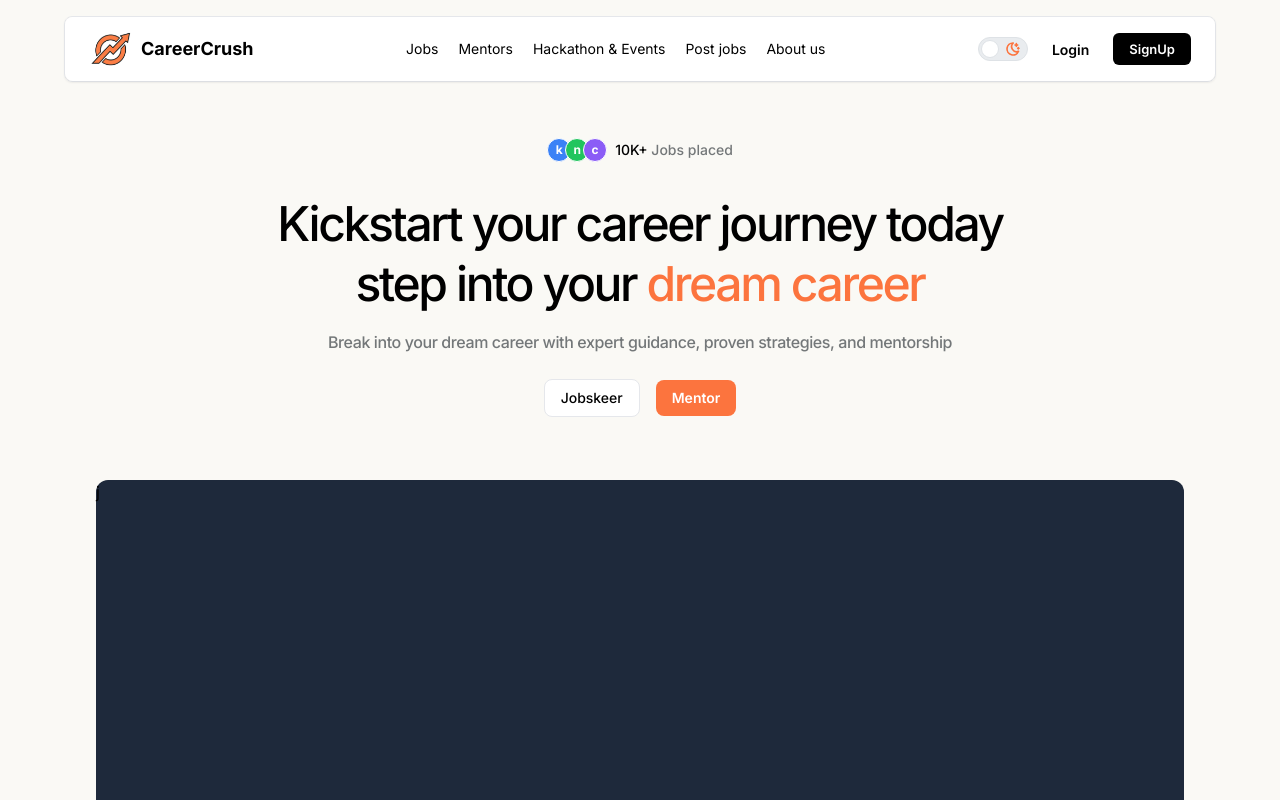
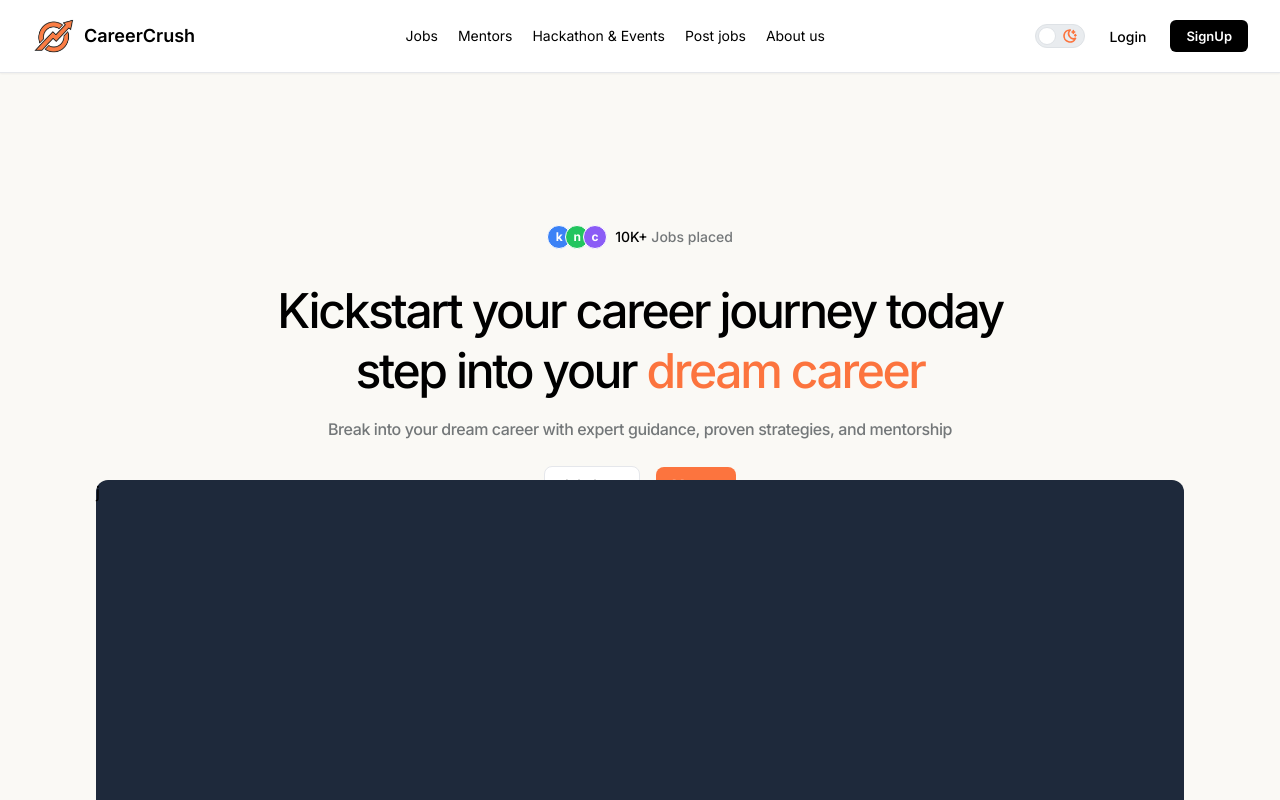
Before and after one commit to Happyesss/careercrush, a Next.js app: page / in a window 1280 px wide. Shown: the top 800 px of the page. Built offline with nearby package versions, Linux system fonts and the light colour scheme.

Commit message:
fixed the header and footer

```diff
--- a/src/app/globals.css
+++ b/src/app/globals.css
@@ -44,3 +44,83 @@ body {
     text-wrap: balance;
   }
 }
+
+/* Custom animations for modern UI */
+@keyframes fadeIn {
+  from {
+    opacity: 0;
+    transform: translateY(20px);
+  }
+  to {
+    opacity: 1;
+    transform: translateY(0);
+  }
+}
+
+@keyframes slideIn {
+  from {
+    opacity: 0;
+    transform: translateX(-20px);
+  }
+  to {
+    opacity: 1;
+    transform: translateX(0);
+  }
+}
+
+@keyframes slideUp {
+  from {
+    opacity: 0;
+    transform: translateY(30px);
+  }
+  to {
+    opacity: 1;
+    transform: translateY(0);
+  }
+}
+
+@keyframes float {
+  0%, 100% {
+    transform: translateY(0px);
+  }
+  50% {
+    transform: translateY(-10px);
+  }
+}
+
+.animate-fade-in {
+  animation: fadeIn 0.8s ease-out;
+}
+
+.animate-slide-in {
+  animation: slideIn 0.6s ease-out;
+}
+
+.animate-slide-up {
+  animation: slideUp 0.6s ease-out;
+}
+
+.animate-float {
+  animation: float 3s ease-in-out infinite;
+}
+
+/* Backdrop blur for better browser support */
+.backdrop-blur-md {
+  -webkit-backdrop-filter: blur(12px);
+  backdrop-filter: blur(12px);
+}
+
+.backdrop-blur-lg {
+  -webkit-backdrop-filter: blur(16px);
+  backdrop-filter: blur(16px);
+}
+
+.backdrop-blur-sm {
+  -webkit-backdrop-filter: blur(4px);
+  backdrop-filter: blur(4px);
+}
+
+/* Smooth scroll for better UX */
+html {
+  scroll-behavior: smooth;
+}
--- a/src/app/layout.tsx
+++ b/src/app/layout.tsx
@@ -8,13 +8,12 @@ import '@mantine/notifications/styles.css'
 import { Providers } from '@/components/Providers'
 import Header from '@/components/Header/Header'
 import Footer from '@/components/Footer/Footer'
-import { Divider } from '@mantine/core'
 
 const inter = Inter({ subsets: ['latin'], variable: '--font-inter' })
 
 export const metadata: Metadata = {
-  title: 'CareerCrush',
-  description: 'Find your dream job or hire the best talent',
+  title: 'CareerCrush - Kickstart Your Dream Career',
+  description: 'Find your dream job, connect with expert mentors, and accelerate your career growth with CareerCrush. 10K+ jobs placed successfully.',
 }
 
 export default function RootLayout({
@@ -24,15 +23,20 @@ export default function RootLayout({
 }) {
   return (
     <html lang="en" className={inter.variable}>
-      <body className="font-sans bg-secondary">
+      <body className="font-sans bg-secondary min-h-screen flex flex-col">
         <Providers>
-          <div className="sticky top-4 z-50 flex justify-center px-4">
-            <div className="w-full max-w-6xl mx-auto rounded-lg border border-cape-cod-100/60 dark:border-secondary  dark:bg-cape-cod-900/60 backdrop-blur shadow-sm">
+          {/* Full-width sticky header */}
+          <div className="sticky top-0 z-50 w-full  backdrop-blur-md border-b border-cape-cod-100/20 dark:border-third shadow-sm">
+
               <Header />
-            </div>
           </div>
-          {children}
-          <Divider mx="md" size="xs"/>
+
+          {/* Main content with flex-grow to push footer down */}
+          <main className="flex-grow">
+            {children}
+          </main>
+
+          {/* Full-width footer */}
           <Footer />
         </Providers>
       </body>
--- a/src/components/Footer/Footer.tsx
+++ b/src/components/Footer/Footer.tsx
@@ -14,15 +14,15 @@ const Footer = () => {
   }
 
   return (
-    <footer className="py-12 bg-secondary">
-      <div className="max-w-7xl mx-auto px-4 sm:px-6 lg:px-8">
-        <div className="relative rounded-[28px] bg-primary text-white overflow-hidden p-8 sm:p-12">
+    <footer className={`w-full p-8 px-12 pb-0 tracking-tight ${isDarkMode ? 'bg-primary text-white' : 'bg-primary text-white'}  mt-auto`}>
+      <div className=" ">
+        <div className="relative rounded-[28px]   overflow-hidden p-4 ">
           {/* Watermark word */}
-          <div className="pointer-events-none select-none absolute -bottom-10 left-0 right-0 text-white/20 font-extrabold tracking-tight text-[140px] leading-none hidden md:block">
+          <div className="pointer-events-none select-none absolute -bottom-10 left-0 right-0 text-white/10 font-extrabold tracking-tight text-[140px] leading-none hidden md:block">
             CareerCrush
           </div>
 
-          <div className="grid grid-cols-1 md:grid-cols-3 gap-10 relative z-10">
+          <div className="grid grid-cols-1 pb-20 md:grid-cols-3 gap-10 relative z-10">
             {/* Quick Links */}
             <div>
               <h3 className="text-2xl font-semibold mb-6">Quick Links</h3>
@@ -65,13 +65,13 @@ const Footer = () => {
         </div>
 
         {/* Bottom legal row */}
-        <div className="flex flex-col md:flex-row items-center justify-between gap-4 mt-6 px-2 text-sm text-lightBlack">
+        {/* <div className="flex flex-col md:flex-row items-center justify-between gap-4 mt-6 px-2 text-sm text-lightBlack">
           <p>© {new Date().getFullYear()} CareerCrush. All rights reserved.</p>
           <div className="flex gap-6">
             <Link href="/privacy-policy" className="hover:underline">Privacy Policy</Link>
             <Link href="/terms-of-service" className="hover:underline">Terms of Service</Link>
           </div>
-        </div>
+        </div> */}
       </div>
     </footer>
   );
--- a/src/components/Header/Header.tsx
+++ b/src/components/Header/Header.tsx
@@ -77,21 +77,21 @@ const Header = () => {
 
   return (
     <div
-      className="w-full rounded-lg bg-white dark:bg-third px-6 py-3 sm-mx:px-3 sm-mx:py-2 text-black dark:text-secondary flex justify-between items-center transition-colors duration-300 shadow-sm dark:shadow-gray-800/20"
+      className={`w-full px-8 tracking-normal ${isDarkMode ? "bg-third text-white" : "bg-white text-black"}  py-4 flex justify-between items-center transition-colors duration-300`}
     >
       {/* Logo */}
       <div className="flex gap-3 items-center">
-        <Link href="/" className="flex items-center gap-2">
+        <Link href="/" className="flex items-center gap-2  transition-transform duration-300">
           <Image
             src={CcLogo}
             alt="cc"
             width={40}
             height={34}
-            className="h-10 w-11"
+            className="h-10 w-11 rounded-lg"
             priority
           />
          <div>
-            <h1 className="font-bold text-lg text-black dark:text-primary hidden md:block">CareerCrush</h1>
+            <h1 className="font-semibold text-lg text-black dark:text-primary hidden md:block">CareerCrush</h1>
          </div>
         </Link>
       </div>
@@ -132,7 +132,7 @@ const Header = () => {
           <>
             <Link href="/login">
               <button
-                className="font-semibold text-black dark:text-primary text-sm mx-3 hover:text-primary  transition-colors duration-300"
+                className="font-medium text-black dark:text-primary text-sm mx-3 hover:text-primary  transition-colors duration-300"
               >
                 Login
               </button>
--- a/src/components/Pages/HomePage.tsx
+++ b/src/components/Pages/HomePage.tsx
@@ -13,7 +13,7 @@ const HomePage = () => {
   const { isDarkMode } = useTheme();
 
   return (
-    <div className={`min-h-[100vh] mt-[-80px] bg-secondary ${isDarkMode ? 'dark' : ''}`}>
+    <div className={`min-h-screen bg-secondary ${isDarkMode ? 'dark' : ''}`}>
       <DreamJob />
       <Companies />
       <QuickSection />
@@ -21,7 +21,6 @@ const HomePage = () => {
       <Working />
       <Testimonials />
       <FAQ/>
-      <Divider mx="md" size="xs" color={isDarkMode ? 'dark' : 'gray'} />
     </div>
   );
 };
--- a/tailwind.config.js
+++ b/tailwind.config.js
@@ -46,6 +46,29 @@ module.exports = {
         'gradient-conic':
           'conic-gradient(from 180deg at 50% 50%, var(--tw-gradient-stops))',
       },
+      animation: {
+        'fade-in': 'fadeIn 0.8s ease-out',
+        'slide-in': 'slideIn 0.6s ease-out',
+        'float': 'float 3s ease-in-out infinite',
+        'pulse-slow': 'pulse 3s cubic-bezier(0.4, 0, 0.6, 1) infinite',
+      },
+      keyframes: {
+        fadeIn: {
+          '0%': { opacity: '0', transform: 'translateY(20px)' },
+          '100%': { opacity: '1', transform: 'translateY(0)' },
+        },
+        slideIn: {
+          '0%': { opacity: '0', transform: 'translateX(-20px)' },
+          '100%': { opacity: '1', transform: 'translateX(0)' },
+        },
+        float: {
+          '0%, 100%': { transform: 'translateY(0px)' },
+          '50%': { transform: 'translateY(-10px)' },
+        },
+      },
+      backdropBlur: {
+        xs: '2px',
+      },
     },
   },
   plugins: [],
```
